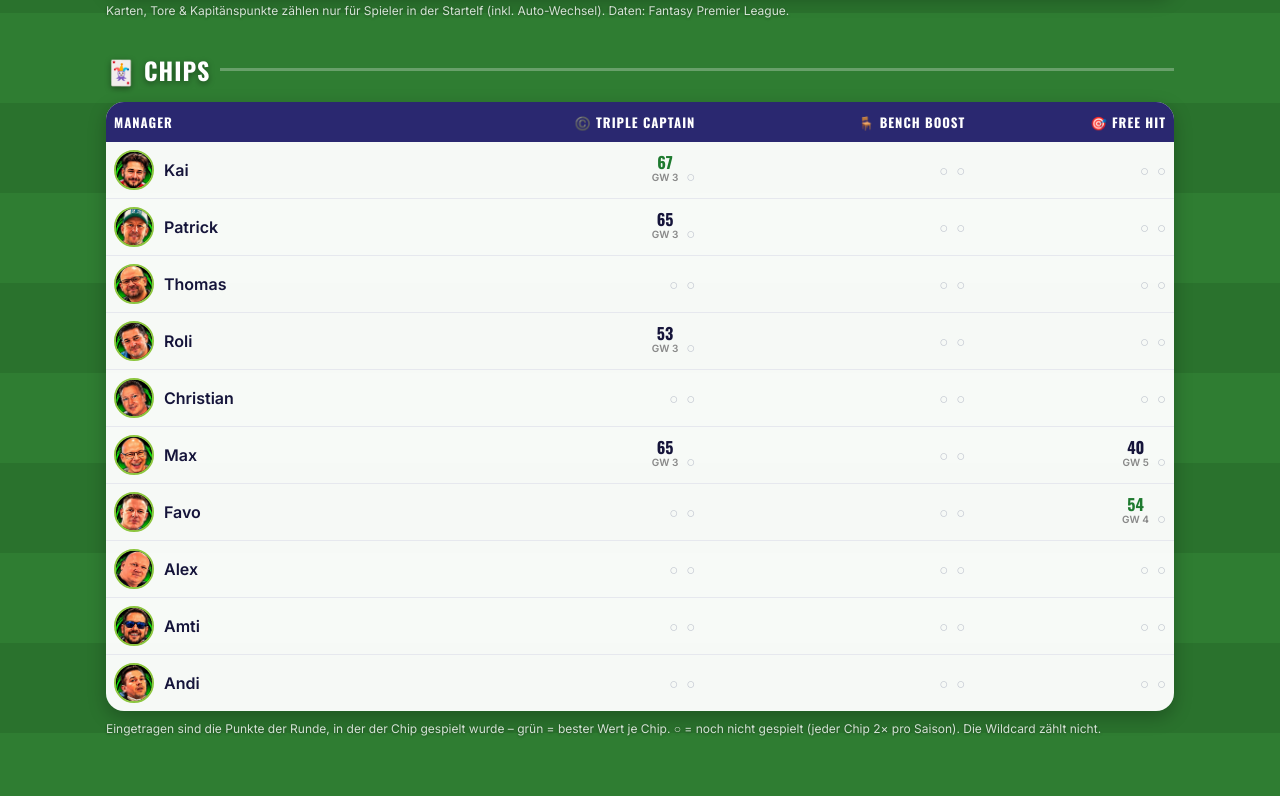
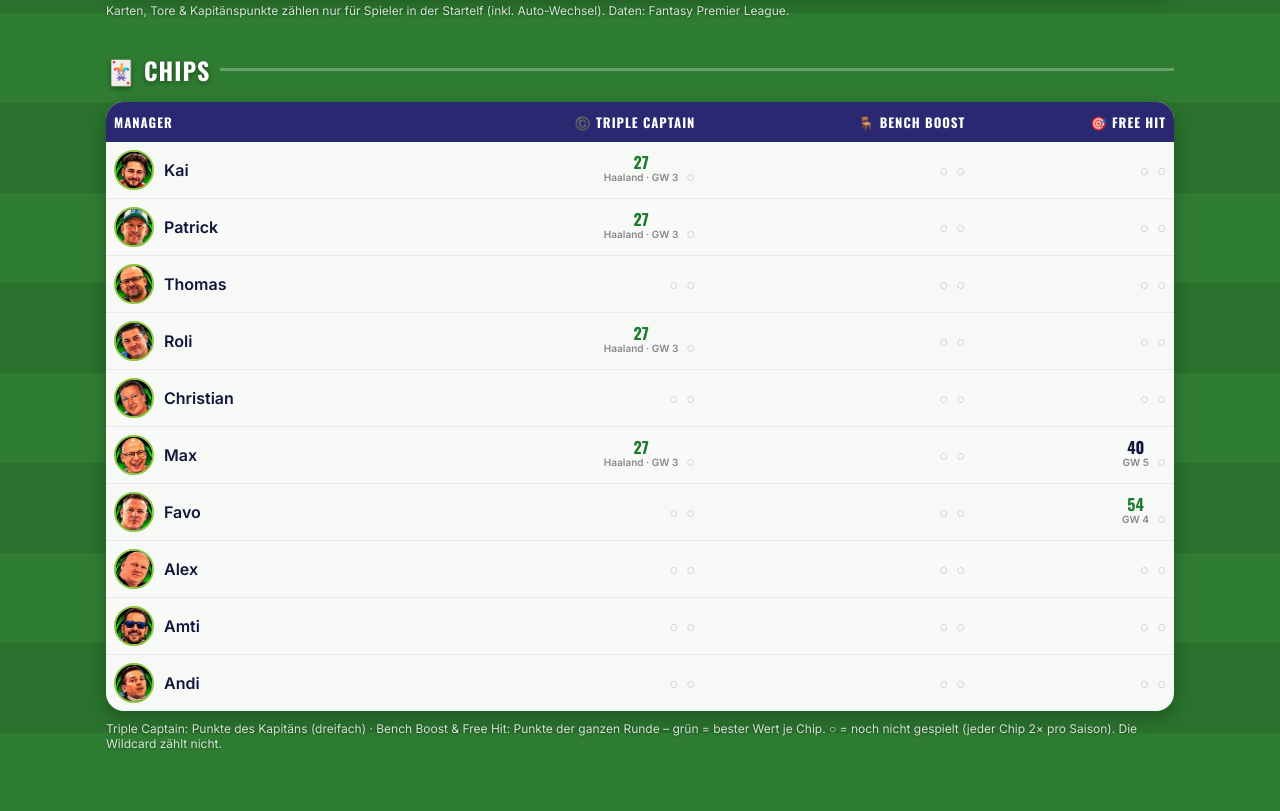
Before and after one commit to ppat18/gentlemens-league, a plain HTML site: page index.html in a window 1280 px wide. Shown: the part 6467-7278 px from the top of the page. Drawn offline with nearby package versions, Linux system fonts and the light colour scheme.

Commit message:
Chip-Tabelle: Triple Captain zeigt nur die Kapitänspunkte
Co-Authored-By: Claude Opus 5.5 <noreply@anthropic.com>

```diff
--- a/extras.js
+++ b/extras.js
@@ -192,7 +192,10 @@ function renderChips(ms) {
     { key: 'freehit', name: 'Free Hit', icon: '🎯' },
   ];
   const rows = ms.map(m => {
-    const cells = CHIPS.map(c => ({ c, uses: m.gws.filter(g => g.chip === c.key).map(g => ({ gw: g.gw, pts: g.points })) }));
+    // Triple Captain: nur die (dreifachen) Punkte des Kapitäns · sonst: Punkte der Runde
+    const cells = CHIPS.map(c => ({ c, uses: m.gws.filter(g => g.chip === c.key).map(g => c.key === '3xc'
+      ? { gw: g.gw, pts: g.captainPts, label: `${g.captain} · GW ${g.gw}` }
+      : { gw: g.gw, pts: g.points, label: `GW ${g.gw}` }) }));
     const all = cells.flatMap(x => x.uses);
     return { m, cells, total: all.reduce((a, u) => a + u.pts, 0), used: all.length };
   });
@@ -204,7 +207,7 @@ function renderChips(ms) {
       <thead><tr><th>Manager</th>${CHIPS.map(c => `<th class="num">${c.icon} ${c.name}</th>`).join('')}</tr></thead>
       <tbody>${rows.map(r => `<tr>
         <td><div class="who"><img class="av" src="${av(r.m)}" alt=""><div>${esc(r.m.nick)}</div></div></td>
-        ${r.cells.map((x, i) => `<td class="num chip-cell">${x.uses.map(u => `<span class="chip-use ${u.pts === bestOf[i] ? 'pos' : ''}">${u.pts}<small>GW ${u.gw}</small></span>`).join('')}${'<span class="chip-open" title="noch nicht gespielt">○</span>'.repeat(Math.max(0, 2 - x.uses.length))}</td>`).join('')}
+        ${r.cells.map((x, i) => `<td class="num chip-cell">${x.uses.map(u => `<span class="chip-use ${u.pts === bestOf[i] ? 'pos' : ''}">${u.pts}<small>${esc(u.label)}</small></span>`).join('')}${'<span class="chip-open" title="noch nicht gespielt">○</span>'.repeat(Math.max(0, 2 - x.uses.length))}</td>`).join('')}
       </tr>`).join('')}</tbody>
     </table>`;
 }
--- a/index.html
+++ b/index.html
@@ -377,7 +377,7 @@ tr.last td{background:#ffe6e4}
 
   <h2>🃏 Chips</h2>
   <section class="table scroll" id="chips"></section>
-  <p class="foot">Eingetragen sind die Punkte der Runde, in der der Chip gespielt wurde – grün = bester Wert je Chip. ○ = noch nicht gespielt (jeder Chip 2× pro Saison). Die Wildcard zählt nicht.</p>
+  <p class="foot">Triple Captain: Punkte des Kapitäns (dreifach) · Bench Boost &amp; Free Hit: Punkte der ganzen Runde – grün = bester Wert je Chip. ○ = noch nicht gespielt (jeder Chip 2× pro Saison). Die Wildcard zählt nicht.</p>
 
 </main>
 
```
